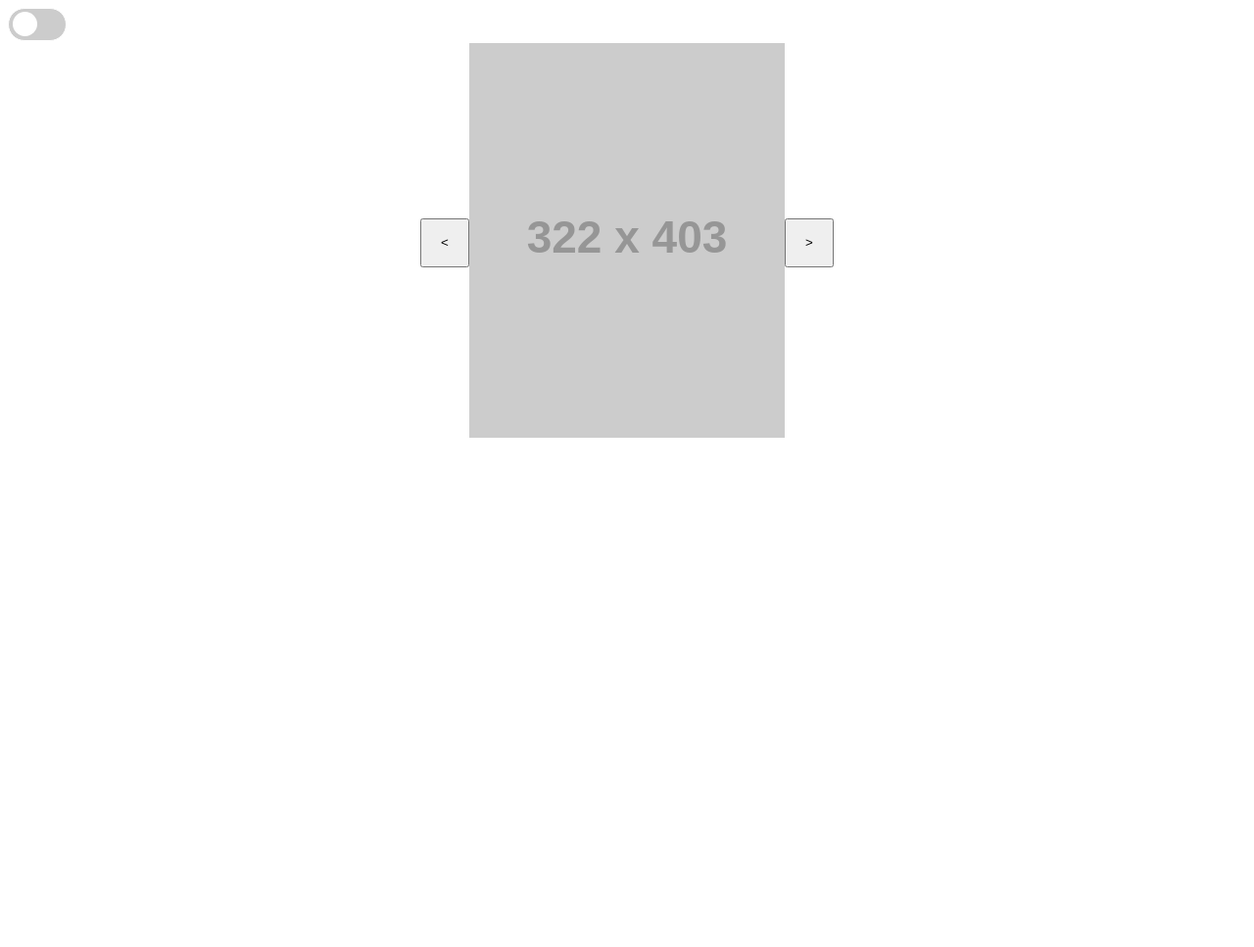
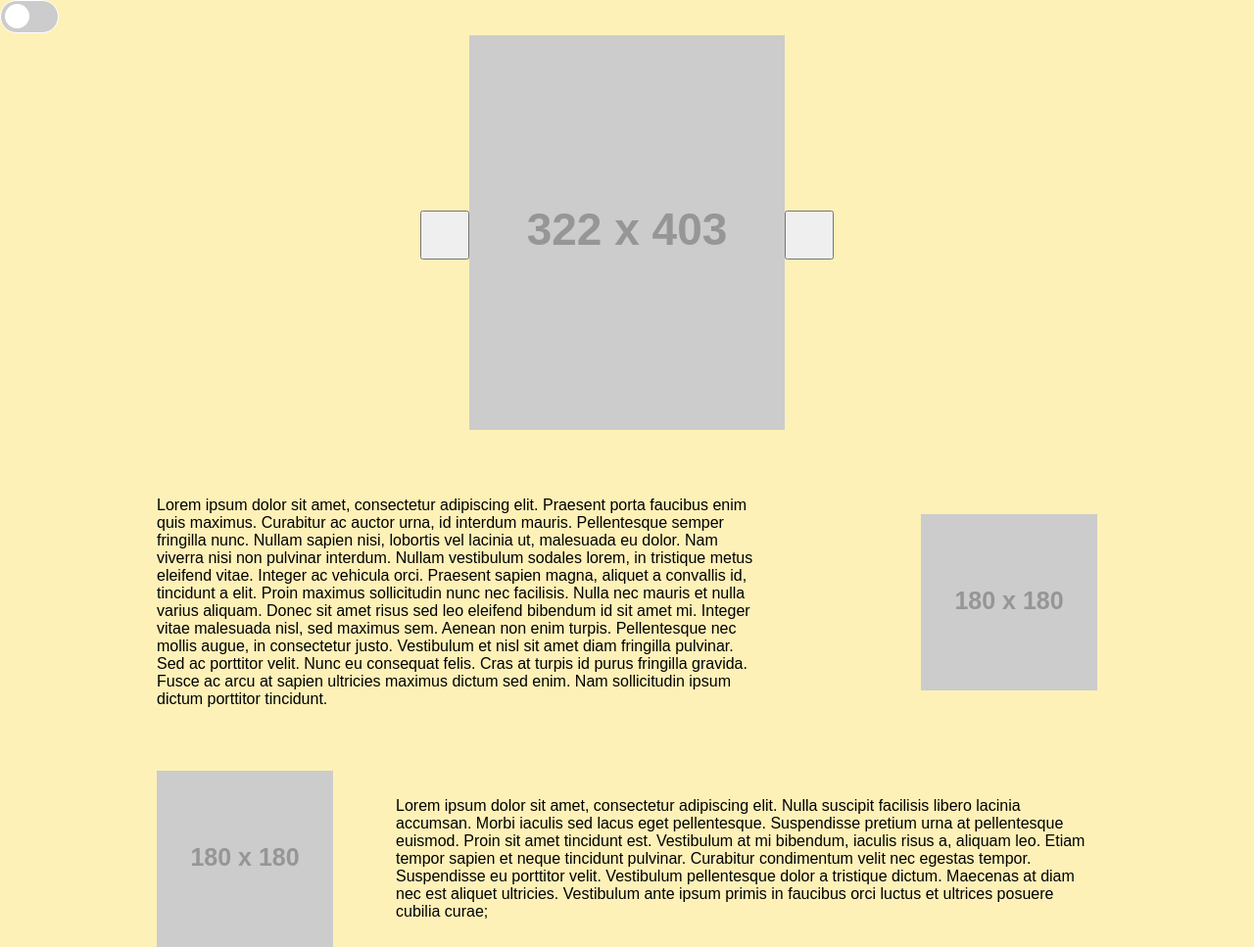
Before and after one commit to Roicobraz/Maltstorm, a plain HTML site: page index.html in a window 1280 px wide. Shown: the whole page at 98% size. Before the commit the page ends 800 px from the top, so only its background shows below. Drawn offline with Linux system fonts and the light colour scheme; placeholder pictures from the web are drawn by us.

Commit message:
add beer info

```diff
--- /dev/null
+++ b/css/beers-info.css
@@ -0,0 +1,18 @@
+#info {
+    display: flex;
+    flex-direction: column;
+    gap: 3rem;
+    margin: 3rem 10rem 0;
+}
+
+#first-beer {
+    display: flex;
+    align-items: center;
+    gap: 10rem;
+}
+
+#second-beer {
+    display: flex;
+    align-items: center;
+    gap: 4rem;
+}
--- a/css/style.css
+++ b/css/style.css
@@ -5,3 +5,11 @@
 @import url("carousel.css");
 @import url("darkmod.css");
 @import url("switcher.css");
+@import url("beers-info.css");
+
+body {
+    font-family: Arial, Helvetica, sans-serif;
+    margin: 0;
+    padding: 0;
+    background-color: var(--creme);
+}
--- a/index.html
+++ b/index.html
@@ -27,9 +27,48 @@
             <div class="carousel-item"><img src="https://placehold.co/322x403?text=Hello+World"></div>
             <div class="carousel-item"><img src="https://placehold.co/322x403?text=Une+Pinte"> </div>
         </div>
-        <button class="btn_left"><</button>
-        <button class="btn_right">></button>
+        <button class="btn_left"></button>
+        <button class="btn_right"></button>
+
+
     </div>
+    <article id="info">
+        <div id="first-beer">
+            <div class="beer-info">
+                <p>
+                    Lorem ipsum dolor sit amet, consectetur adipiscing elit. Praesent porta faucibus enim quis
+                    maximus. Curabitur ac auctor urna, id interdum mauris. Pellentesque semper fringilla nunc.
+                    Nullam sapien nisi, lobortis vel lacinia ut, malesuada eu dolor. Nam viverra nisi non pulvinar
+                    interdum. Nullam vestibulum sodales lorem, in tristique metus eleifend vitae. Integer ac
+                    vehicula orci. Praesent sapien magna, aliquet a convallis id, tincidunt a elit. Proin maximus
+                    sollicitudin nunc nec facilisis. Nulla nec mauris et nulla varius aliquam. Donec sit amet risus
+                    sed leo eleifend bibendum id sit amet mi. Integer vitae malesuada nisl, sed maximus sem. Aenean
+                    non enim turpis.
+                    Pellentesque nec mollis augue, in consectetur justo. Vestibulum et nisl sit amet diam fringilla
+                    pulvinar. Sed ac porttitor velit. Nunc eu consequat felis. Cras at turpis id purus fringilla
+                    gravida. Fusce ac arcu at sapien ultricies maximus dictum sed enim. Nam sollicitudin ipsum
+                    dictum porttitor tincidunt.
+                </p>
+            </div>
+            <img class="beer-img" src="https://placehold.co/180x180">
+        </div>
+        <div id="second-beer">
+
+                <img class="beer-img" src="https://placehold.co/180x180">
+
+            <div class="beer-info">
+                <p>
+                    Lorem ipsum dolor sit amet, consectetur adipiscing elit. Nulla suscipit facilisis libero lacinia
+                    accumsan. Morbi iaculis sed lacus eget pellentesque. Suspendisse pretium urna at pellentesque
+                    euismod. Proin sit amet tincidunt est. Vestibulum at mi bibendum, iaculis risus a, aliquam leo.
+                    Etiam tempor sapien et neque tincidunt pulvinar. Curabitur condimentum velit nec egestas tempor.
+                    Suspendisse eu porttitor velit. Vestibulum pellentesque dolor a tristique dictum. Maecenas at diam
+                    nec est aliquet ultricies. Vestibulum ante ipsum primis in faucibus orci luctus et ultrices posuere
+                    cubilia curae;
+                </p>
+            </div>
+        </div>
+    </article>
     <footer>
 
     </footer>
--- a/js/script.js
+++ b/js/script.js
@@ -1 +1 @@
-const BEERS = ["stout", "IPA", "Blonde"]
+const BEERS = ["stout", "IPA", "Blonde"];
```
